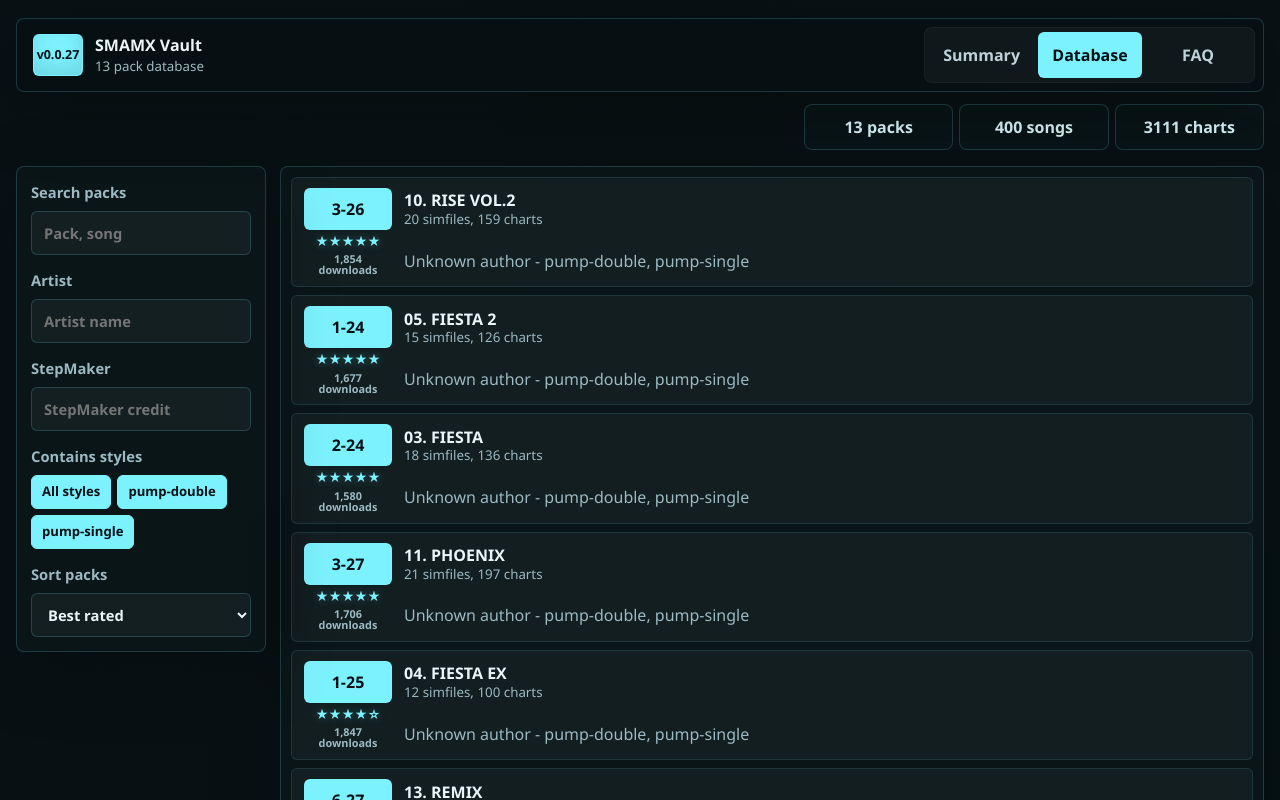
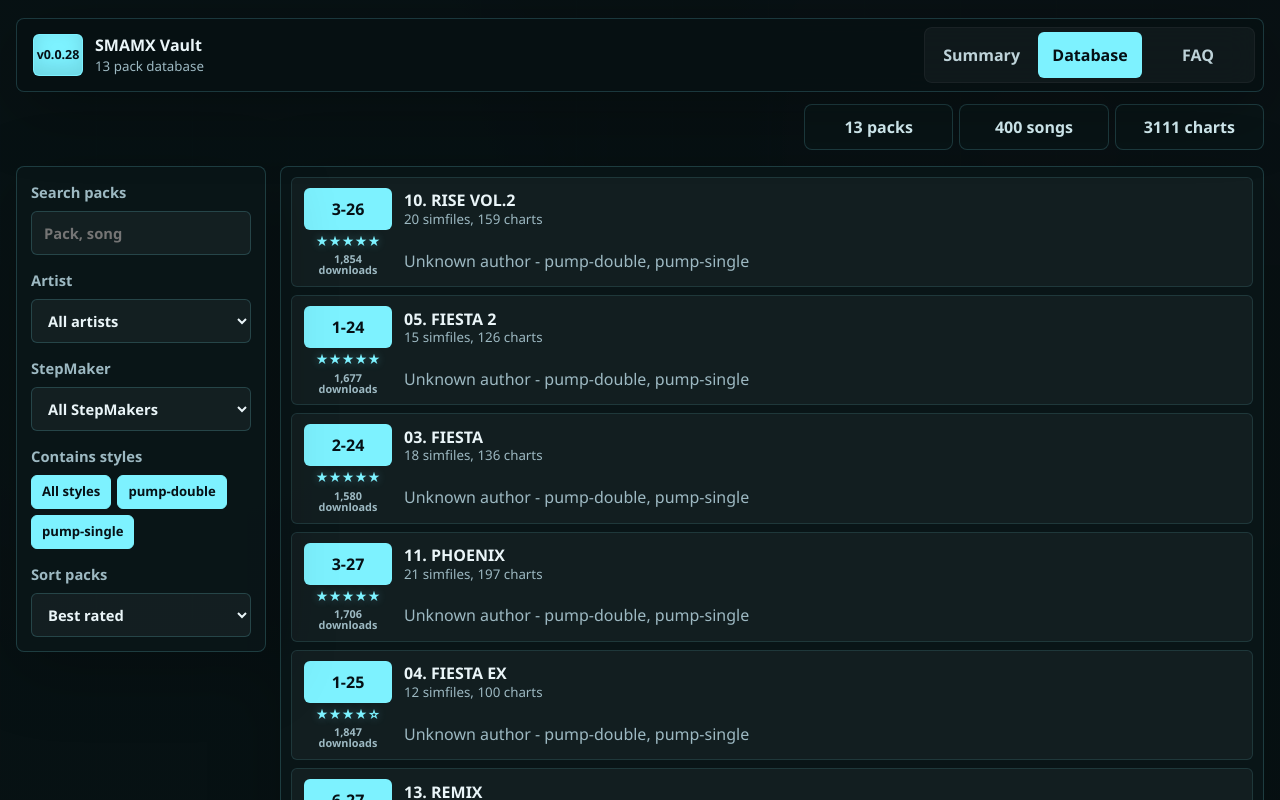
Before and after one commit to r3dthr33/sma-ziphub, a React (Vite) app: page / in a window 1280 px wide. Both pictures are taken after a click on the button "Database". Shown: the top 800 px of the page. Built offline with nearby package versions, Linux system fonts and the light colour scheme.

Commit message:
Use dropdown metadata filters and update summary stats

```diff
--- a/src/App.tsx
+++ b/src/App.tsx
@@ -38,6 +38,8 @@ function App() {
   const [viewingPack, setViewingPack] = useState(false);
 
   const styles = useMemo(() => getAllStyles(songs), []);
+  const artistOptions = useMemo(() => getAvailableArtists(songs), []);
+  const stepmakerOptions = useMemo(() => getAvailableStepmakers(songs), []);
   const selectedPack = packs.find((pack) => pack.id === selectedPackId) ?? packs[0];
 
   const filteredPacks = useMemo(() => {
@@ -78,7 +80,7 @@ function App() {
       <header className="topbar">
         <button className="brand-lockup" onClick={() => setActiveSection("summary")} type="button">
           <span className="brand-mark">
-            <strong>v0.0.27</strong>
+            <strong>v0.0.28</strong>
           </span>
           <span>
             <strong>SMAMX Vault</strong>
@@ -122,6 +124,7 @@ function App() {
       {activeSection === "database" && (
         <Database
           artistFilter={artistFilter}
+          artistOptions={artistOptions}
           filteredPacks={filteredPacks}
           query={query}
           selectedPack={selectedPack}
@@ -133,6 +136,7 @@ function App() {
           setSortMode={setSortMode}
           sortMode={sortMode}
           stepmakerFilter={stepmakerFilter}
+          stepmakerOptions={stepmakerOptions}
           styleFilters={styleFilters}
           styles={styles}
           toggleAllStyleFilters={() => setStyleFilters((current) => (current.length === styles.length ? [] : styles))}
@@ -167,9 +171,14 @@ function Summary({
       value: `${stats.bestRated.rating.toFixed(1)} player score`,
     },
     {
-      label: "Hardest chart pack",
-      pack: stats.hardest.pack,
-      value: `Level ${stats.hardest.level}`,
+      label: "Most charts pack",
+      pack: stats.mostCharts.pack,
+      value: `${stats.mostCharts.charts.toLocaleString()} charts`,
+    },
+    {
+      label: "Most simfiles pack",
+      pack: stats.mostSimfiles.pack,
+      value: `${stats.mostSimfiles.simfiles.toLocaleString()} simfiles`,
     },
     {
       label: "Longest audio pack",
@@ -245,6 +254,7 @@ function Summary({
 
 function Database({
   artistFilter,
+  artistOptions,
   filteredPacks,
   query,
   selectedPack,
@@ -256,6 +266,7 @@ function Database({
   setSortMode,
   sortMode,
   stepmakerFilter,
+  stepmakerOptions,
   styleFilters,
   styles,
   toggleAllStyleFilters,
@@ -263,6 +274,7 @@ function Database({
   viewingPack,
 }: {
   artistFilter: string;
+  artistOptions: string[];
   filteredPacks: PackEntry[];
   query: string;
   selectedPack: PackEntry;
@@ -274,6 +286,7 @@ function Database({
   setSortMode: (value: SortMode) => void;
   sortMode: SortMode;
   stepmakerFilter: string;
+  stepmakerOptions: string[];
   styleFilters: string[];
   styles: string[];
   toggleAllStyleFilters: () => void;
@@ -297,22 +310,32 @@ function Database({
 
         <label>
           Artist
-          <input
+          <select
             onChange={(event) => setArtistFilter(event.target.value)}
-            placeholder="Artist name"
-            type="search"
             value={artistFilter}
-          />
+          >
+            <option value="">All artists</option>
+            {artistOptions.map((artist) => (
+              <option key={artist} value={artist}>
+                {artist}
+              </option>
+            ))}
+          </select>
         </label>
 
         <label>
           StepMaker
-          <input
+          <select
             onChange={(event) => setStepmakerFilter(event.target.value)}
-            placeholder="StepMaker credit"
-            type="search"
             value={stepmakerFilter}
-          />
+          >
+            <option value="">All StepMakers</option>
+            {stepmakerOptions.map((stepmaker) => (
+              <option key={stepmaker} value={stepmaker}>
+                {stepmaker}
+              </option>
+            ))}
+          </select>
         </label>
 
         <div className="filter-group">
@@ -505,6 +528,18 @@ function getRatingStars(score: number) {
 
 function getPackDownloads(pack: PackEntry) {
   return seededScore(pack.id, 800, 9200);
+}
+
+function getAvailableArtists(records: SongRecord[]) {
+  return Array.from(new Set(records.map((song) => song.metadata.artistTranslit || song.artist).filter(Boolean))).sort((a, b) =>
+    a.localeCompare(b),
+  );
+}
+
+function getAvailableStepmakers(records: SongRecord[]) {
+  return Array.from(new Set(records.flatMap((song) => song.steps.map((step) => step.stepmaker)).filter(Boolean))).sort((a, b) =>
+    a.localeCompare(b),
+  );
 }
 
 function PackRating({ pack }: { pack: PackEntry }) {
@@ -703,12 +738,15 @@ function buildStats(records: SongRecord[]) {
   const fallbackPack: PackEntry = packs[0] ?? {
     id: "unknown-pack",
     name: "Unknown pack",
+    author: "Unknown author",
     sourcePath: "",
     songCount: 0,
     songs: [],
   };
   const topDownloadedPack = [...packs].sort((a, b) => seededScore(b.id, 800, 9200) - seededScore(a.id, 800, 9200))[0] ?? fallbackPack;
   const topRatedPack = [...packs].sort((a, b) => seededScore(b.id, 35, 50) - seededScore(a.id, 35, 50))[0] ?? fallbackPack;
+  const mostChartsPack = [...packs].sort((a, b) => getPackChartCount(b) - getPackChartCount(a))[0] ?? fallbackPack;
+  const mostSimfilesPack = [...packs].sort((a, b) => b.songs.length - a.songs.length)[0] ?? fallbackPack;
   const longestAudioPack = [...packs].sort((a, b) => getPackDuration(b) - getPackDuration(a))[0] ?? fallbackPack;
   const levelCounts = new Map<number, number>();
   const styleCounts = new Map<string, number>();
@@ -738,11 +776,6 @@ function buildStats(records: SongRecord[]) {
       percent: Math.max(6, Math.round((count / maxStyleCount) * 100)),
     }));
 
-  const hardest = allCharts.reduce(
-    (winner, item) => ((item.step.level ?? 0) > winner.level ? { pack: item.pack, level: item.step.level ?? 0 } : winner),
-    { pack: fallbackPack, level: 0 },
-  );
-
   return {
     packName: `${packs.length} SMZIP packs`,
     songCount: records.length,
@@ -756,7 +789,14 @@ function buildStats(records: SongRecord[]) {
       pack: topRatedPack,
       rating: seededScore(topRatedPack.id, 35, 50) / 10,
     },
-    hardest,
+    mostCharts: {
+      pack: mostChartsPack,
+      charts: getPackChartCount(mostChartsPack),
+    },
+    mostSimfiles: {
+      pack: mostSimfilesPack,
+      simfiles: mostSimfilesPack.songs.length,
+    },
     longestAudio: {
       pack: longestAudioPack,
       duration: getPackDuration(longestAudioPack),
```
Also changed, not shown: 3 other files (tests, documents, lock files or other folders).
